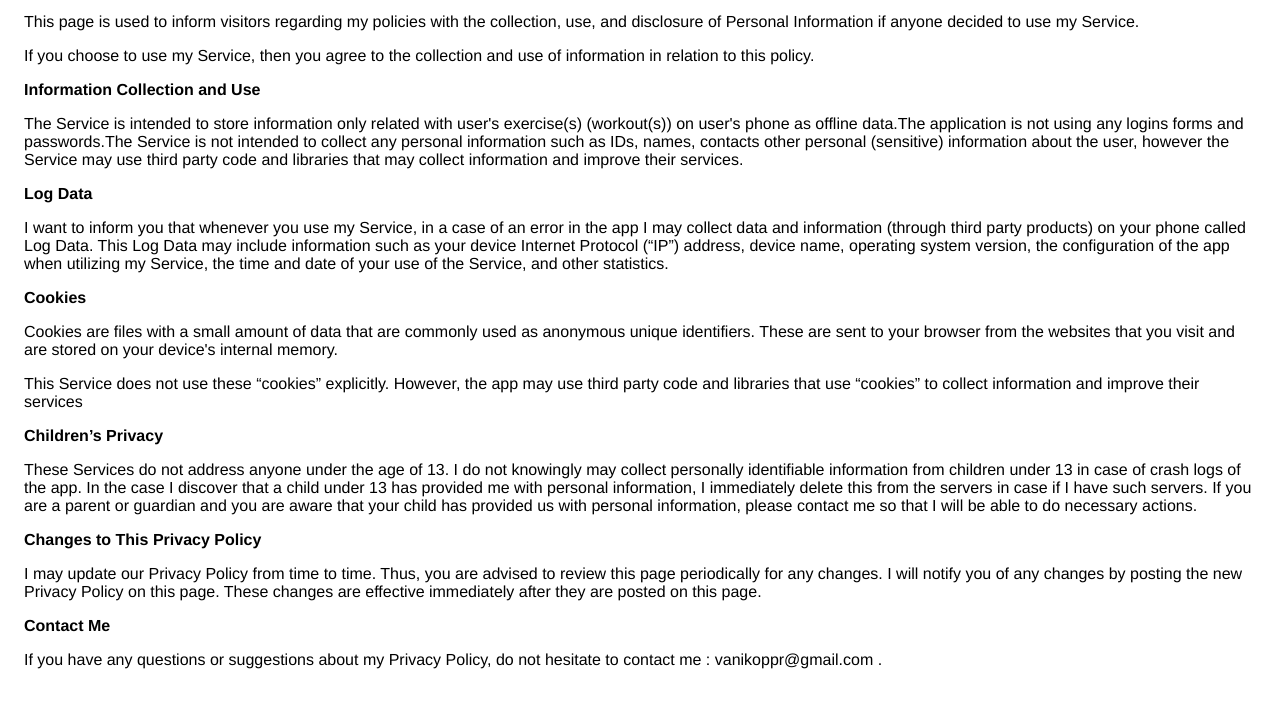
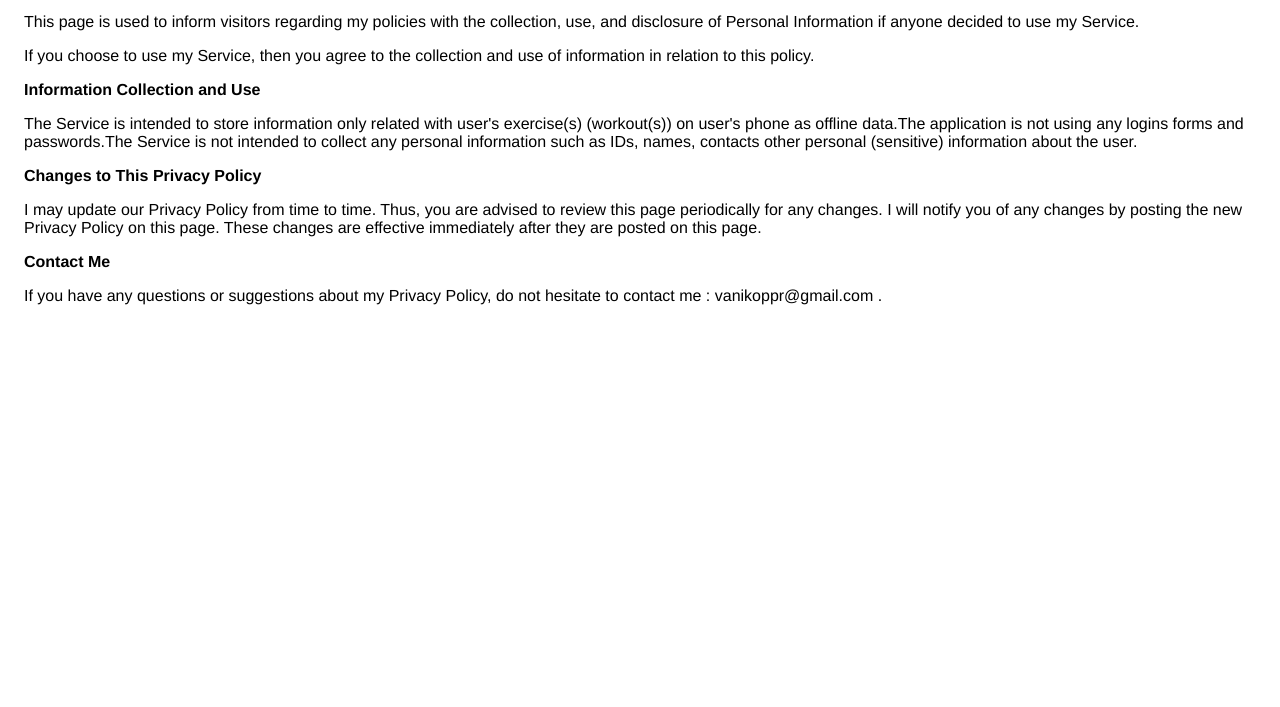
Before and after one commit to valnikodeveloper/PhysAssister, a plain HTML site: page index.html in a window 1280 px wide. Shown: the part 201-908 px from the top of the page. After the commit the page ends 800 px from the top, so only its background shows below. Drawn offline with Linux system fonts and the light colour scheme.

Commit message:
Updated Privacy Policy

```diff
--- a/index.html
+++ b/index.html
@@ -19,24 +19,8 @@
                     <p><strong>Information Collection and Use</strong></p>
 
 					<p>
-					The Service is intended to store information only related with user's exercise(s) (workout(s)) on user's phone as offline data.The application is not using any logins forms and passwords.The Service is not intended to collect any personal information such as IDs, names, contacts other personal (sensitive) information about the user, however the Service may use third party code and libraries that may collect information and improve their services.
+					The Service is intended to store information only related with user's exercise(s) (workout(s)) on user's phone as offline data.The application is not using any logins forms and passwords.The Service is not intended to collect any personal information such as IDs, names, contacts other personal (sensitive) information about the user.
 
-
-                  <p><strong>Log Data</strong></p> <p> I want to inform you that whenever you use my Service, in a case of
-                    an error in the app I may collect data and information (through third party products) on your phone
-                    called  Log Data. This Log Data may include information such as your device Internet Protocol (“IP”) address,
-                    device name, operating system version, the configuration of the app when utilizing my Service,
-                    the time and date of your use of the Service, and other statistics.
-                  </p> <p><strong>Cookies</strong></p> <p>Cookies are files with a small amount of data that are commonly used as anonymous unique identifiers.
-                    These are sent to your browser from the websites that you visit and are stored on your device's internal
-                    memory.
-                  </p> <p>This Service does not use these “cookies” explicitly. However, the app may use third party code and
-                    libraries that use “cookies” to collect information and improve their services</p>
-                    <p><strong>Children’s Privacy</strong></p> <p>These Services do not address anyone under the age of 13. I do not knowingly may collect
-                    personally identifiable information from children under 13 in case of crash logs of the app. In the case I discover that a child
-                    under 13 has provided me with personal information, I immediately delete this from
-                    the servers in case if I have such servers. If you are a parent or guardian and you are aware that your child has provided us with personal
-                    information, please contact me so that I will be able to do necessary actions.
                   </p> <p><strong>Changes to This Privacy Policy</strong></p> <p> I may update our Privacy Policy from time to time. Thus, you are advised to review
                     this page periodically for any changes. I will notify you of any changes by posting
                     the new Privacy Policy on this page. These changes are effective immediately after they are posted on
```
